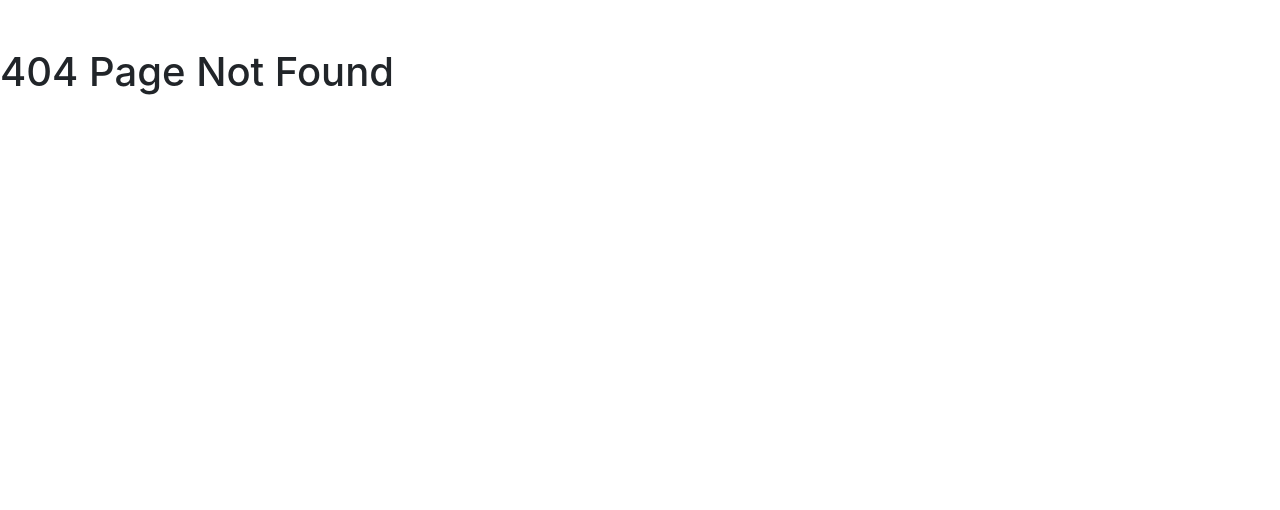
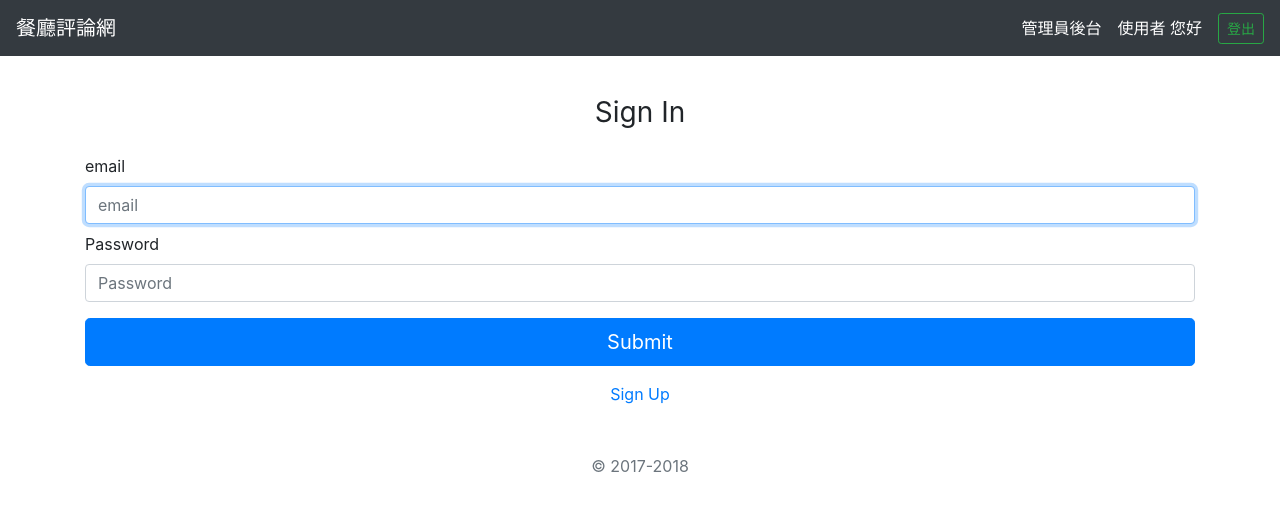
Before and after one commit to Tingching0602/house_plant, a Vue app: page /#/signin in a window 1280 px wide. Before the commit this address led to /#/. Shown: the top 510 px of the page. Built offline with nearby package versions, Linux system fonts and the light colour scheme.

Commit message:
增加navbar 於app當中並增加後端串接

```diff
--- a/src/App.vue
+++ b/src/App.vue
@@ -1,5 +1,6 @@
 <template>
   <div id="house-plant">
+    <NavbarHome />
 <main class="mt-5 bg-white">
     <router-view/>
     </main>
@@ -7,9 +8,15 @@
 </template>
 
 <script>
+/*eslint-disable*/
 import 'bootstrap'
 import 'bootstrap/dist/css/bootstrap.min.css'
+import NavbarHome from './components/NavbarHome'
+
 export default {
-  name: 'App'
+  name: 'App',
+  components: {
+    NavbarHome,
+  }
 }
 </script>
--- a/src/components/NavbarHome.vue
+++ b/src/components/NavbarHome.vue
@@ -1,5 +1,93 @@
 <template>
-  <div>
-    good jod
-  </div>
+  <nav class="navbar navbar-expand-lg fixed-top navbar-dark bg-dark">
+    <router-link
+      class="navbar-brand"
+      to="/"
+    >
+      餐廳評論網
+    </router-link>
+
+    <button
+      class="navbar-toggler"
+      type="button"
+      data-toggle="collapse"
+      data-target="#navbarSupportedContent"
+      aria-controls="navbarSupportedContent"
+      aria-expanded="false"
+      aria-label="Toggle navigation"
+    >
+      <span class="navbar-toggler-icon" />
+    </button>
+
+    <div
+      id="navbarSupportedContent"
+      class="navbar-collapse collapse"
+    >
+      <div class="ml-auto d-flex align-items-center">
+        <!-- is user is admin -->
+        <router-link
+             to="#"
+             class="text-white mr-3"
+        >
+         管理員後台
+       </router-link>
+
+        <!-- is user is login -->
+          <router-link
+             to="#"
+             class="text-white mr-3"
+          >
+           使用者 您好
+         </router-link>
+         <button
+           type="button"
+           class="btn btn-sm btn-outline-success my-2 my-sm-0"
+          >
+           登出
+          </button>
+      </div>
+    </div>
+  </nav>
 </template>
+<script>
+// ./src/components/Navbar.vue
+// seed data
+const dummyUser = {
+  currentUser: {
+    id: 1,
+    name: '管理者',
+    email: 'root@example.com',
+    image: 'https://i.pravatar.cc/300',
+    isAdmin: true
+  },
+  isAuthenticated: true
+}
+
+export default {
+  // Vue 會在沒有資料時使用此預設值
+  data () {
+    return {
+      currentUser: {
+        id: -1,
+        name: '',
+        email: '',
+        image: '',
+        isAdmin: false
+      },
+      isAuthenticated: false
+    }
+  },
+  created () {
+    this.fetchUser()
+  },
+  methods: {
+    fetchUser () {
+      this.currentUser = {
+        ...this.currentUser,
+        ...dummyUser.currentUser
+      }
+      this.isAuthenticated = dummyUser.isAuthenticated
+    }
+  }
+}
+</script>
```
